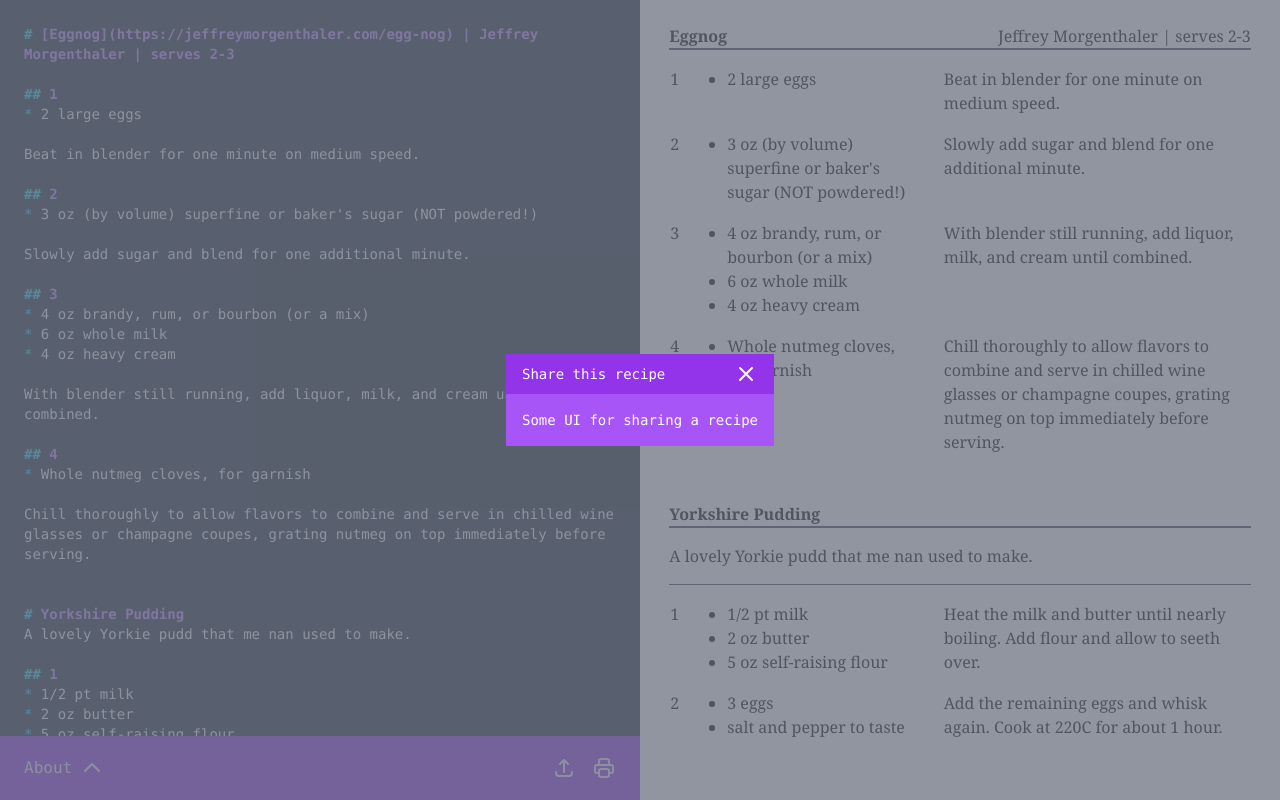
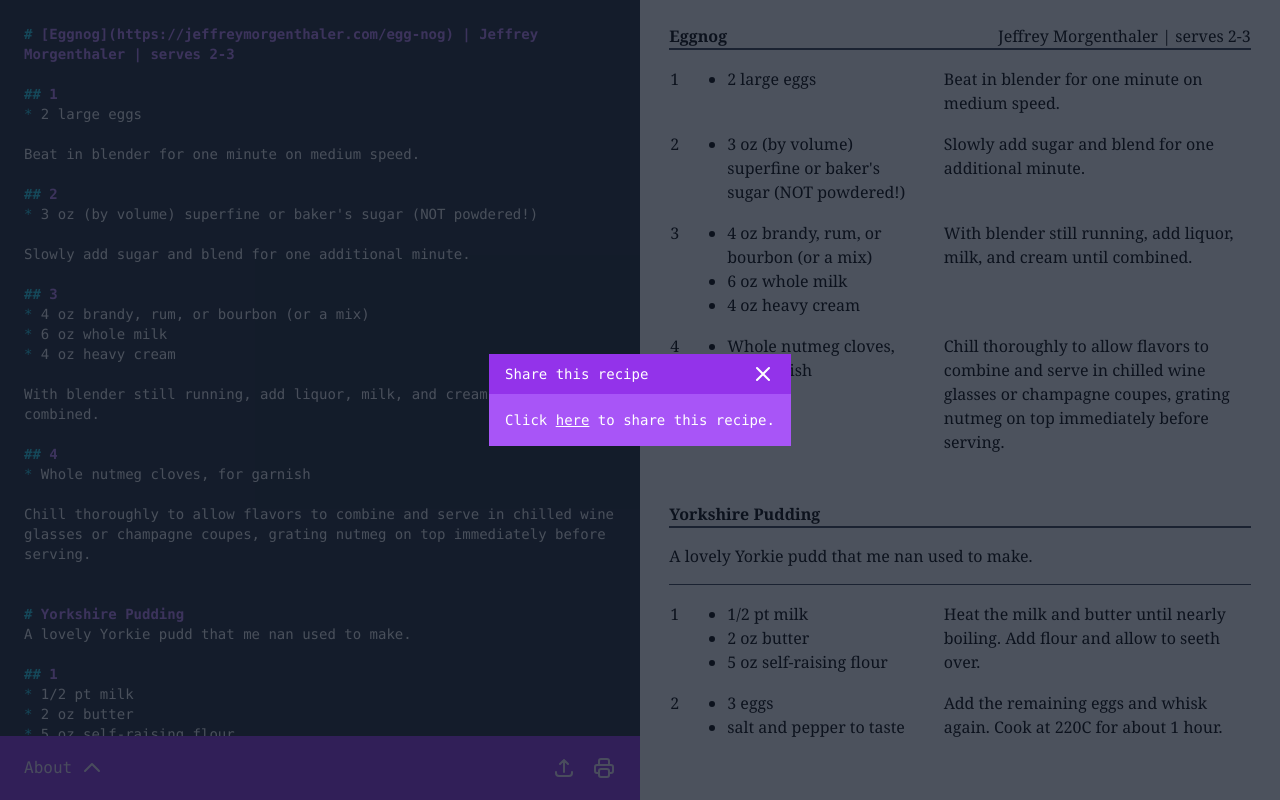
Before and after one commit to schoblaska/jotrecipes, a Next.js app: page / in a window 1280 px wide. Both pictures are taken after a click on the element 564 px from the left and 768 px from the top of the page. Built offline with nearby package versions, Linux system fonts and the light colour scheme.

Commit message:
placeholder share function

```diff
--- a/src/components/App.tsx
+++ b/src/components/App.tsx
@@ -16,7 +16,7 @@ const App = ({ initialText }: { initialText?: string }) => {
         <div className="no-scrollbar overflow-scroll">
           <Editor value={text} setValue={setText} />
         </div>
-        <Nav printRef={printRef} />
+        <Nav printRef={printRef} text={text} />
       </div>
       <div className="no-scrollbar h-screen overflow-scroll p-6">
         <div
--- a/src/components/Icons.tsx
+++ b/src/components/Icons.tsx
@@ -69,3 +69,20 @@ export const XIcon = () => (
     />
   </svg>
 );
+
+export const QrcodeIcon = () => (
+  <svg
+    xmlns="http://www.w3.org/2000/svg"
+    className="h-6 w-6"
+    fill="none"
+    viewBox="0 0 24 24"
+    stroke="currentColor"
+  >
+    <path
+      strokeLinecap="round"
+      strokeLinejoin="round"
+      strokeWidth={2}
+      d="M12 4v1m6 11h2m-6 0h-2v4m0-11v3m0 0h.01M12 12h4.01M16 20h4M4 12h4m12 0h.01M5 8h2a1 1 0 001-1V5a1 1 0 00-1-1H5a1 1 0 00-1 1v2a1 1 0 001 1zm12 0h2a1 1 0 001-1V5a1 1 0 00-1-1h-2a1 1 0 00-1 1v2a1 1 0 001 1zM5 20h2a1 1 0 001-1v-2a1 1 0 00-1-1H5a1 1 0 00-1 1v2a1 1 0 001 1z"
+    />
+  </svg>
+);
--- a/src/components/Modal.tsx
+++ b/src/components/Modal.tsx
@@ -6,19 +6,27 @@ interface ModalProps {
   isOpen: boolean;
   setIsOpen: Dispatch<boolean>;
   title?: string;
-  children?: JSX.Element | string;
+  children?: JSX.Element | JSX.Element[] | string;
+  onAfterClose?: () => void;
 }
 
-const Modal = ({ isOpen, setIsOpen, title, children }: ModalProps) => (
+const Modal = ({
+  isOpen,
+  setIsOpen,
+  title,
+  children,
+  onAfterClose,
+}: ModalProps) => (
   <ReactModal
     ariaHideApp={false}
     isOpen={isOpen}
-    overlayClassName="fixed inset-0 bg-gray-500 bg-opacity-75 transition-opacity flex flex-col justify-center min-h-screen"
+    onAfterClose={onAfterClose}
+    overlayClassName="fixed inset-0 bg-gray-900 bg-opacity-75 transition-opacity flex flex-col justify-center min-h-screen"
     className="mx-auto max-w-md font-mono text-sm text-white focus:outline-0"
     onRequestClose={() => setIsOpen(false)}
   >
     <div className="flex items-center justify-end bg-purple-600 px-4 py-2">
-      <div className="flex-grow leading-none">{title}</div>
+      <div className="mr-4 flex-grow leading-none">{title}</div>
       <div
         className="cursor-pointer font-mono"
         onClick={() => setIsOpen(false)}
--- a/src/components/Nav.tsx
+++ b/src/components/Nav.tsx
@@ -4,13 +4,22 @@ import PrintButton from "components/PrintButton";
 import About from "components/Nav/About";
 import ShareModal from "components/ShareModal";
 
-const Nav = ({ printRef }: { printRef: RefObject<HTMLDivElement> }) => {
+interface NavProps {
+  printRef: RefObject<HTMLDivElement>;
+  text: string;
+}
+
+const Nav = ({ printRef, text }: NavProps) => {
   const [showAbout, setShowAbout] = useState(false);
   const [shareModalIsOpen, setShareModalIsOpen] = useState(false);
 
   return (
     <div className="w-full bg-purple-600">
-      <ShareModal isOpen={shareModalIsOpen} setIsOpen={setShareModalIsOpen} />
+      <ShareModal
+        isOpen={shareModalIsOpen}
+        setIsOpen={setShareModalIsOpen}
+        text={text}
+      />
       <div className="mx-auto max-w-4xl">
         <div className="flex h-16 flex-none items-center px-6 font-mono text-purple-100">
           <div
--- a/src/components/ShareModal.tsx
+++ b/src/components/ShareModal.tsx
@@ -1,15 +1,51 @@
-import React, { Dispatch } from "react";
+import React, { useState, Dispatch } from "react";
 import Modal from "components/Modal";
+import { QrcodeIcon } from "components/Icons";
 
 interface ShareModalProps {
   isOpen: boolean;
   setIsOpen: Dispatch<boolean>;
+  text: string;
 }
 
-const ShareModal = ({ isOpen, setIsOpen }: ShareModalProps) => (
-  <Modal isOpen={isOpen} setIsOpen={setIsOpen} title="Share this recipe">
-    Some UI for sharing a recipe
-  </Modal>
-);
+const ShareModal = ({ isOpen, setIsOpen, text }: ShareModalProps) => {
+  const [url, setUrl] = useState(null);
+  const [working, setWorking] = useState(false);
+
+  const handleSubmit = () => {
+    setWorking(true);
+  };
+
+  const onAfterClose = () => {
+    setWorking(false);
+    setUrl(null);
+  };
+
+  return (
+    <Modal
+      title="Share this recipe"
+      isOpen={isOpen}
+      setIsOpen={setIsOpen}
+      onAfterClose={onAfterClose}
+    >
+      {working ? (
+        <div className="flex items-center">
+          <div className="mr-2 animate-pulse">
+            <QrcodeIcon />
+          </div>{" "}
+          Generating a URL for your recipe...
+        </div>
+      ) : (
+        <div>
+          Click{" "}
+          <button onClick={handleSubmit} className="underline">
+            here
+          </button>{" "}
+          to share this recipe.
+        </div>
+      )}
+    </Modal>
+  );
+};
 
 export default ShareModal;
```
